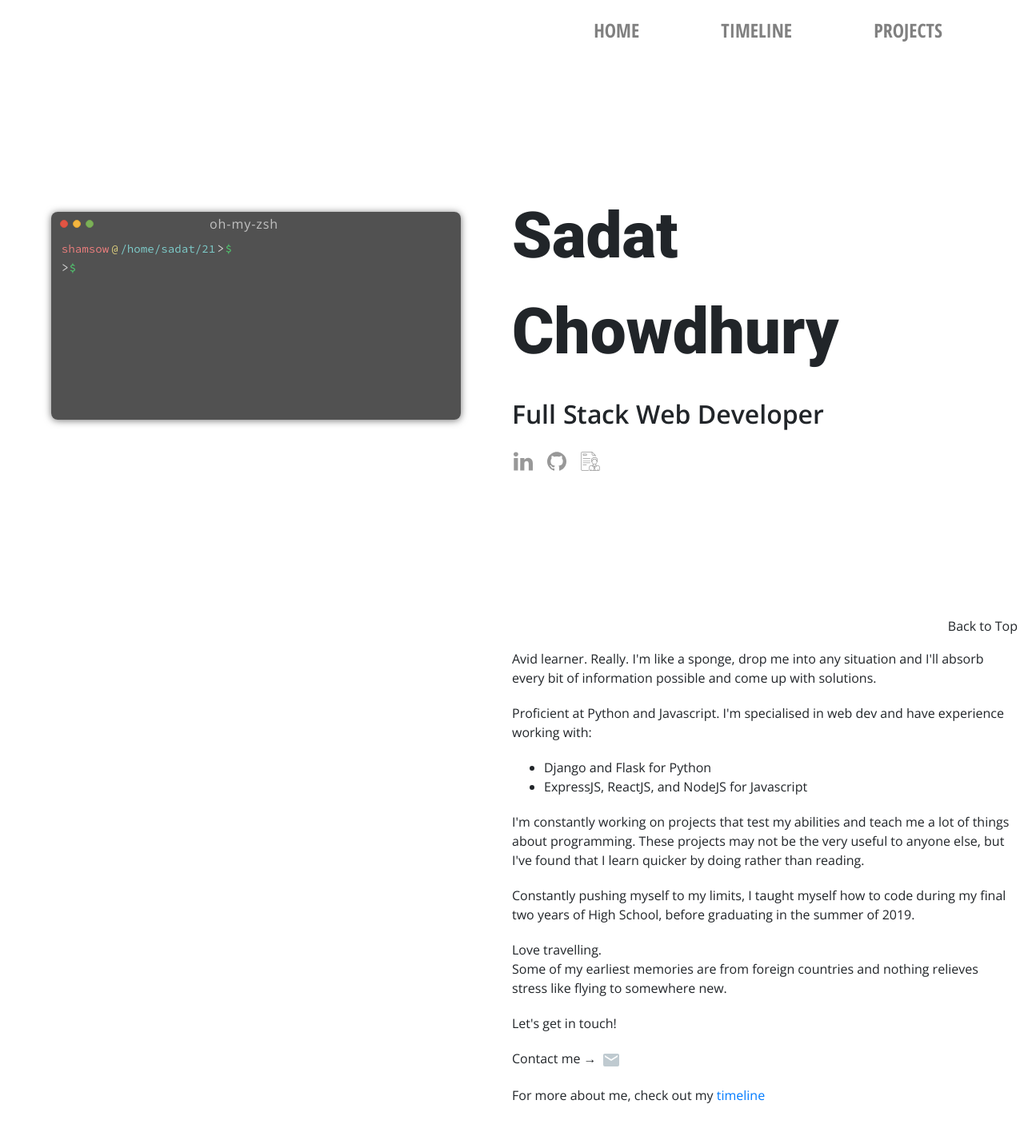
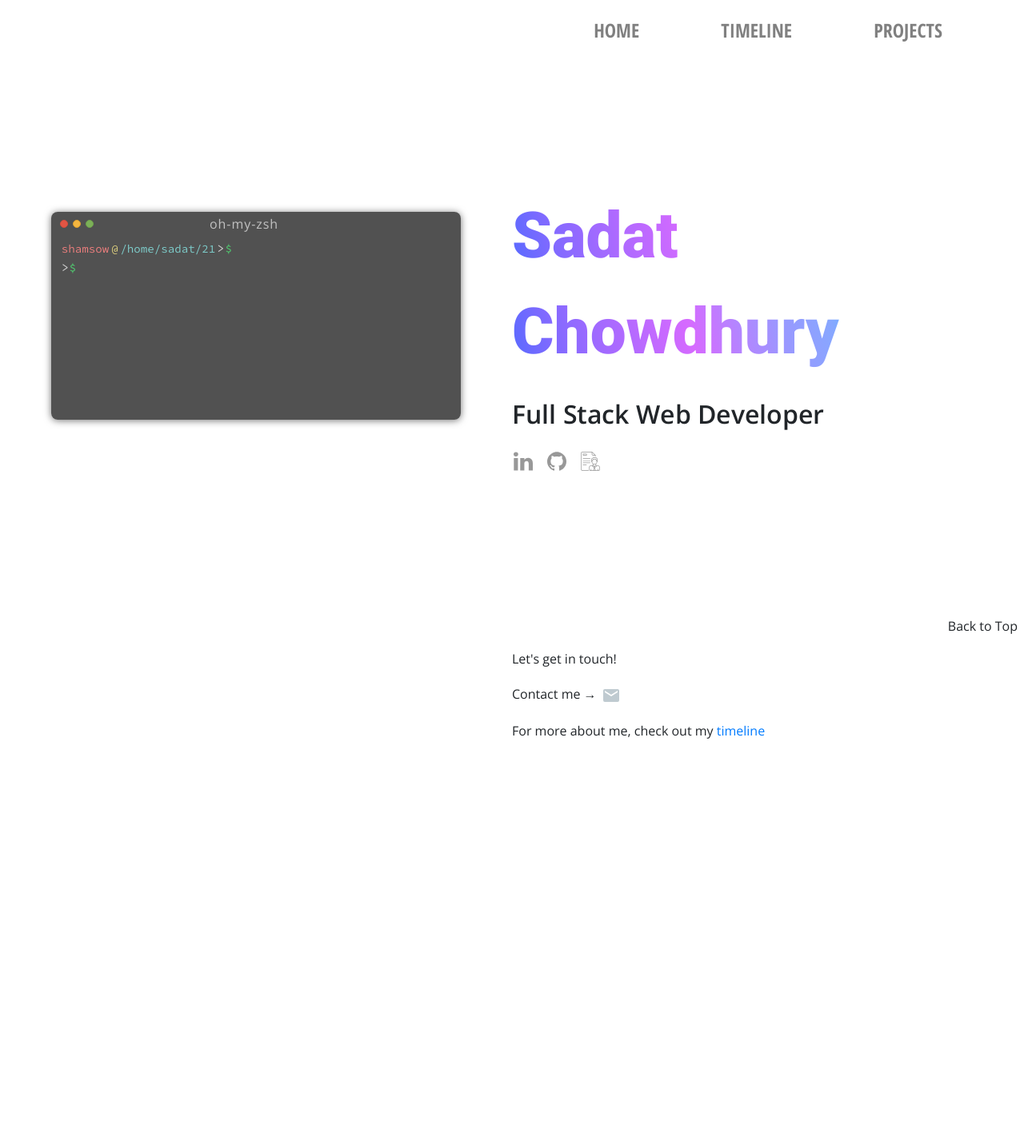
Before and after one commit to shamsow/portfolio, a Flask app: page / in a window 1280 px wide. Shown: the whole page at 80% size. After the commit the page ends 924 px from the top, so only its background shows below. Run offline with Flask 2, Linux system fonts and the light colour scheme; some libraries are stand-ins or nearby versions.

Commit message:
Added name gradient, remove bio

```diff
--- a/static/css/home.css
+++ b/static/css/home.css
@@ -102,6 +102,14 @@ ul li a {
     filter: alpha(opacity=80);
     text-decoration:none;
     transform: scale(1.02);
+}
+
+.grad-text {
+  /* background: linear-gradient(285deg,#00d4ff,#ff4092,#635bff); */
+  background: linear-gradient(-285deg, #536aff, #7e6aff, #9f6aff, #bc6aff, #d66aff, #b485ff, #9899ff, #87a7ff, #47beff, #00d3ff, #00e4fd, #2ff2e6);
+  -webkit-background-clip: text;
+  background-clip: text;
+  -webkit-text-fill-color: transparent;
 }
 
 .mobile-view {
--- a/templates/home.html
+++ b/templates/home.html
@@ -42,9 +42,9 @@
     </div>
     <div class="wrapper scroll-wrapper">
         <div class="top-text">
-            <p class="text-title desktop-view">Sadat</p>
-            <p class="text-title desktop-view">Chowdhury</p>
-            <p class="text-title mobile-view">Sadat Chowdhury</p>
+            <p class="text-title grad-text desktop-view">Sadat</p>
+            <p class="text-title grad-text desktop-view">Chowdhury</p>
+            <p class="text-title grad-text mobile-view">Sadat Chowdhury</p>
             <h1 class="moving-title desktop-view">
                 <span class="text-wrapper">
                   <span class="letters">Full Stack Web Developer </span>
@@ -65,34 +65,6 @@
             </div>
         </div>
         <div class="middle-text">
-            <p class="text-content">
-                Avid learner. Really. I'm like a sponge, drop me into any situation and I'll absorb every bit of information possible and
-                come up with solutions.
-            </p>
-            <p class="text-content">
-                Proficient at Python and Javascript. I'm specialised in web dev and have experience working with:
-                <ul>
-                    <li>Django and Flask for Python</li>
-                    <li>ExpressJS, ReactJS, and NodeJS for Javascript</li>
-                </ul>
-            </p>
-
-            <p class="text-content">
-                I'm constantly working on projects that test my abilities and teach me a lot of things about programming.
-                These projects may not be the very useful to anyone else, but I've found that I learn quicker by doing rather than reading.
-            </p>
-
-            <p class="text-content">
-                Constantly pushing myself to my limits, I taught myself how to code during my final two years of High School, before graduating in the summer of 2019.
-            </p>
-
-            <p class="text-content">
-                Love travelling. <br>
-                Some of my earliest memories are from foreign countries and nothing relieves stress like flying to somewhere new.
-
-            </p>
-
-
             <p class="text-content">Let's get in touch!</p>
             <p class="text-content">Contact me &rarr;
                 <a target="_blank" href="mailto:sadatshams@gmail.com"><img class="title-logo" src="static/images/material_email.svg"></a>
```
